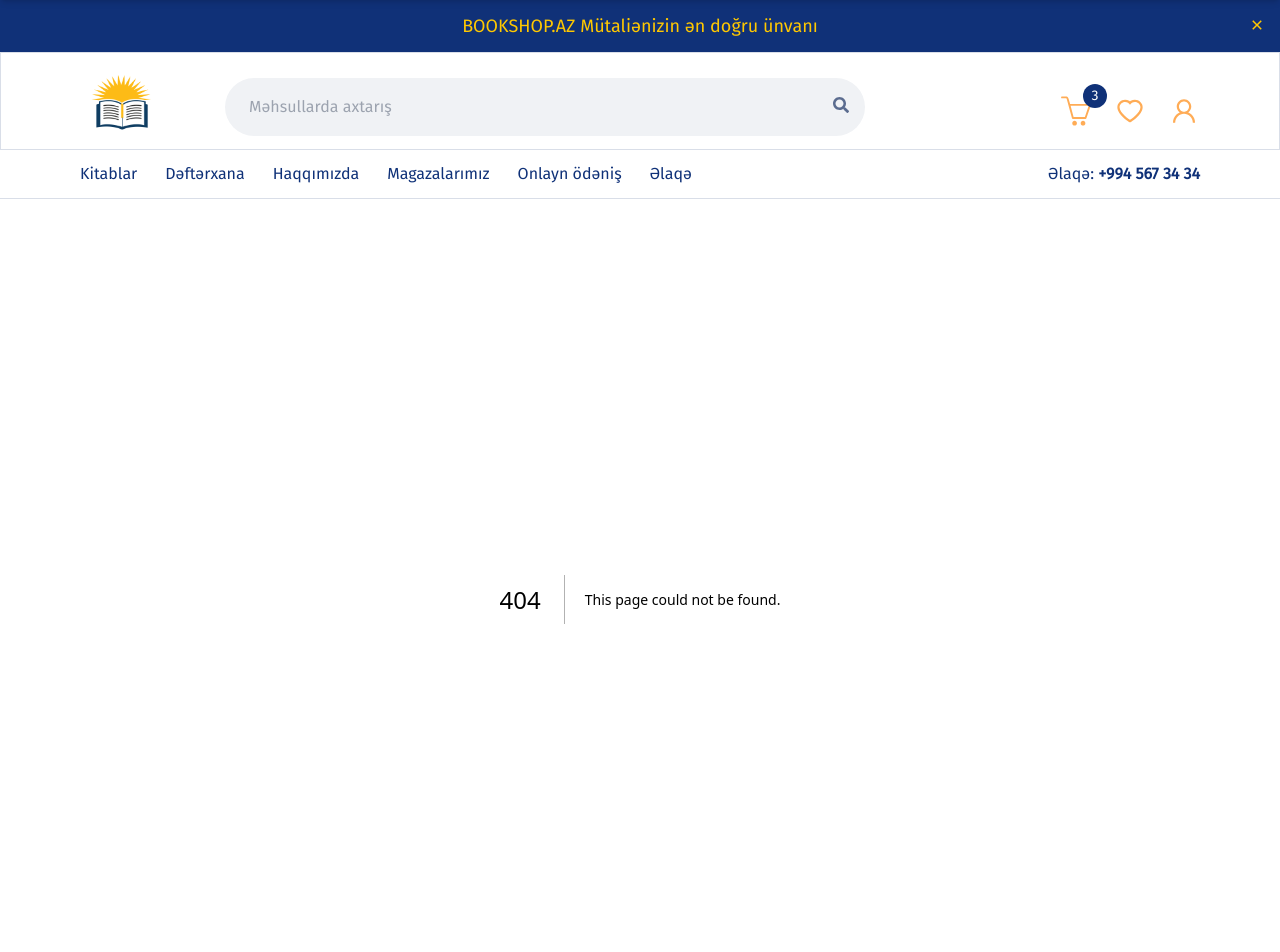
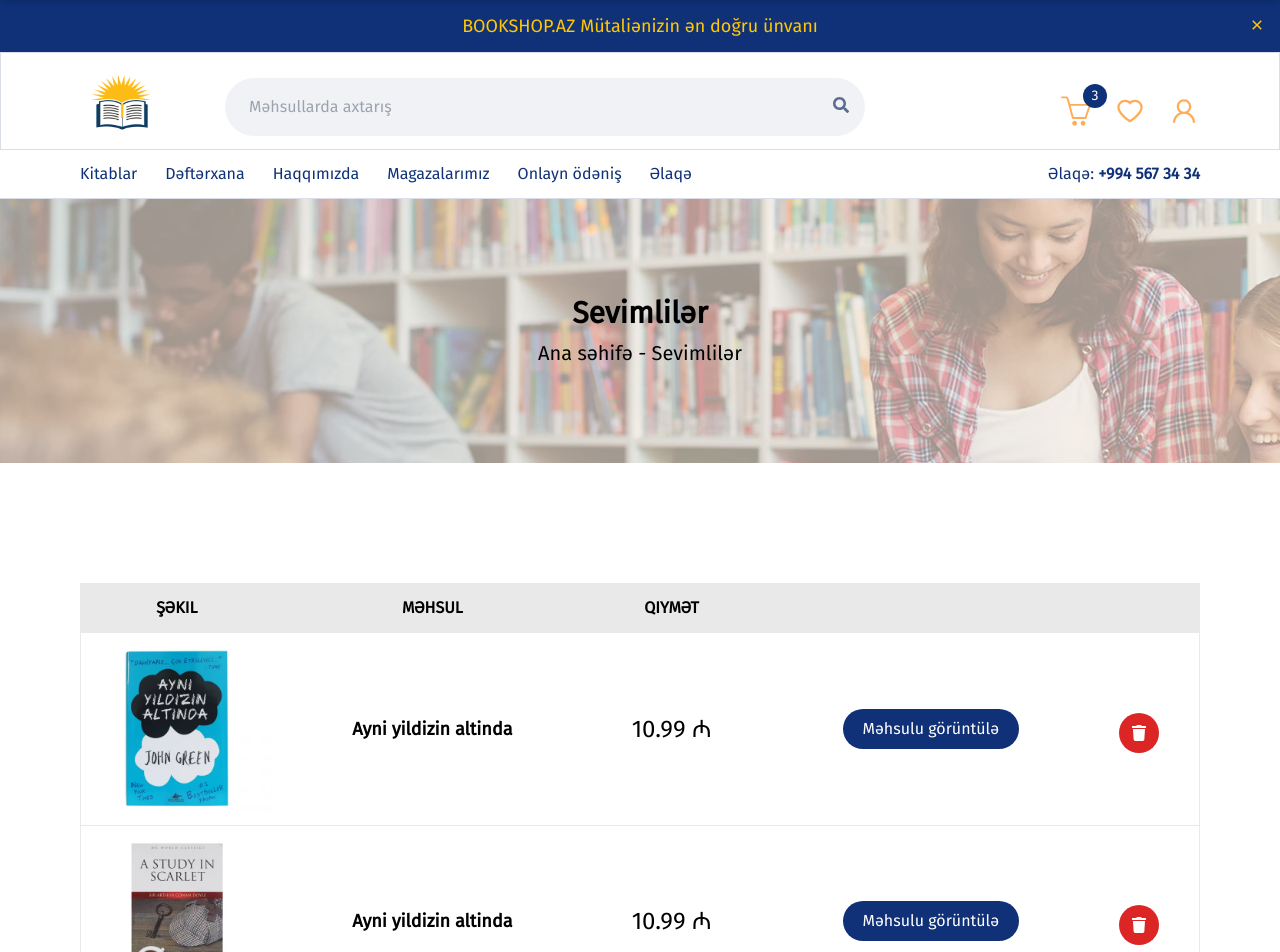
Before and after one commit to azizleyla/book-shop, a Next.js app: page /favorites in a window 1280 px wide. Before the commit this address had no page. Shown: the top 952 px of the page. Built offline with nearby package versions, Linux system fonts and the light colour scheme.

Commit message:
favorites page for desktop

```diff
--- a/components/Data/Img.js
+++ b/components/Data/Img.js
@@ -10,6 +10,7 @@ import book6_2 from "../../public/assets/img/book6_2.webp"
 
 import book7 from "../../public/assets/img/book7.webp"
 import book7_2 from "../../public/assets/img/book7_2.webp"
+import bgImg from "../../public/assets/img/bg.webp"
 
 import book8 from "../../public/assets/img/book8.webp"
 const Img = {
@@ -24,7 +25,8 @@ const Img = {
     book7: book7,
     book7_2: book7_2,
     book8: book8,
-    bannerImg: bannerImg
+    bannerImg: bannerImg,
+    bgImg: bgImg
 
 }
 export default Img;
--- a/components/books/BookItem.tsx
+++ b/components/books/BookItem.tsx
@@ -62,7 +62,7 @@ const BookItem = ({
           </button>
           <div className="pl-2 pb-3">
             <span className="text-2xl text-[#1e1e1e] font-bolds">
-              {currentPrice} AZN
+              {currentPrice} ₼
             </span>
           </div>
         </div>
--- a/components/layout/header/Searhbar.tsx
+++ b/components/layout/header/Searhbar.tsx
@@ -14,23 +14,17 @@ import { RiCloseFill } from "react-icons/ri";
 const Searhbar = () => {
   const [isShowSearchModal, setIsShowSearchModal] = useState(false);
 
-
   const handleResize = () => {
-    console.log(window.innerWidth)
+    console.log(window.innerWidth);
     if (window.innerWidth > 1300) {
-        setIsShowSearchModal(false)
+      setIsShowSearchModal(false);
     } else {
-
     }
-  }
-
+  };
 
   useEffect(() => {
-    window.addEventListener("resize", handleResize)
-  },[])
-
-
-
+    window.addEventListener("resize", handleResize);
+  }, []);
 
   return (
     <div className="border-[1px] py-2 border-[#D9DEE8]">
@@ -38,7 +32,13 @@ const Searhbar = () => {
         <div className="flex items-center">
           <div className="flex items-center gap-16 ">
             <div className="w-16 h-16 md:w-20 md:h-20">
-            <Image src={Img.logo} alt="logo" className="w-full h-full" />
+              <Link href="/">
+                <Image
+                  src={Img.logo}
+                  alt="logo"
+                  className="w-full h-full"
+                />
+              </Link>
             </div>
             <div className="relative hidden xl:block bg-[#F0F2F5] min-w-[640px] py-[17px] pr-16 pl-6 mt-3 rounded-[60px] text-[#5B6C8F]">
               <input
@@ -66,10 +66,14 @@ const Searhbar = () => {
               </li>
               <li className="hidden lg:block relative">
                 <SlBasket className="" />
-              <span className="w-6 h-6  flex items-center justify-center absolute -top-3 -right-4 bg-[#0F3178] text-white rounded-full text-sm">3</span>
+                <span className="w-6 h-6  flex items-center justify-center absolute -top-3 -right-4 bg-[#0F3178] text-white rounded-full text-sm">
+                  3
+                </span>
               </li>
               <li className="hidden lg:block">
+                <Link href="/favorites">
                   <AiOutlineHeart />
+                </Link>
               </li>
               <li className="hidden lg:block">
                 <AiOutlineUser />
--- /dev/null
+++ b/pages/favorites/index.tsx
@@ -0,0 +1,77 @@
+import Image from "next/image";
+import React from "react";
+import Img from "../../components/Data/Img";
+import { FaTrash } from "react-icons/fa";
+import Link from "next/link";
+
+const Favorites = () => {
+  return (
+    <>
+      <div className="bg-section-image bg-center z-10 relative py-24 bg-no-repeat  before:-z-10 before:absolute before:top-0 before:left-0 before:w-full before:h-full before:bg-[#fdefe1] before:opacity-60">
+        <div className="flex items-center flex-col justify-center text-[#000]">
+          <h1 className="font-semibold text-3xl">Sevimlilər</h1>
+          <div className="text-xl mt-2">
+            <Link href="/">Ana səhifə </Link>
+            <span>-</span>
+            <span> Sevimlilər</span>
+          </div>
+        </div>
+      </div>
+      <div className="container mx-auto py-10">
+        <table className="border-[1px] border-[#e9e9e9] text-base w-full my-20">
+          <thead>
+            <tr className="bg-[#e9e9e9] border-[1px] border-[#e9e9e9]  uppercase">
+              <th className="py-3">Şəkil</th>
+              <th>Məhsul</th>
+              <th>Qiymət</th>
+              <th></th>
+              <th></th>
+            </tr>
+          </thead>
+          <tbody>
+            <tr className="border-b-[1px] border-[#e9e9e9]">
+              <td className="w-48">
+                <Image width={200} height={200} src={Img.book2} alt="" />
+              </td>
+              <td className="text-center text-lg font-semibold">
+                Ayni yildizin altinda
+              </td>
+              <td className="text-center text-2xl">10.99 ₼</td>
+              <td className="text-center">
+                <button className="bg-[#103178] text-white rounded-[50px] py-2 px-5 mr-2">
+                  Məhsulu görüntülə
+                </button>
+              </td>
+              <td>
+                <button className="w-10 h-10 rounded-full flex items-center justify-center bg-red-600 text-white mt-2">
+                  <FaTrash />
+                </button>
+              </td>
+            </tr>
+            <tr className="border-b-[1px] flex flex-col justify-center items-center md:table-row  border-[#e9e9e9]">
+              <td className="w-30">
+                <Image width={200} height={200} src={Img.book5} alt="" />
+              </td>
+              <td className="text-center text-lg font-semibold">
+                Ayni yildizin altinda
+              </td>
+              <td className="text-center text-2xl">10.99 ₼</td>
+              <td className="text-center">
+                <button className="bg-[#103178] text-white rounded-[50px] py-2 px-5 mr-2">
+                  Məhsulu görüntülə
+                </button>
+              </td>
+              <td>
+                <button className="w-10 h-10 rounded-full flex items-center justify-center bg-red-600 text-white mt-2">
+                  <FaTrash />
+                </button>
+              </td>
+            </tr>
+          </tbody>
+        </table>
+      </div>
+    </>
+  );
+};
+
+export default Favorites;
--- a/tailwind.config.js
+++ b/tailwind.config.js
@@ -19,8 +19,11 @@ module.exports = {
           '2xl': '6rem',
         },
       },
-      colors:{
+      colors: {
         'modal-color': 'rgba(0,0,0,0.4)'
+      },
+      backgroundImage: {
+        'section-image': "url('/assets/img/bg.webp')"
       }
     },
   },
```
Also changed, not shown: public/assets/img/bg.webp (added). Lines whose indentation alone changed are shown as unchanged.
